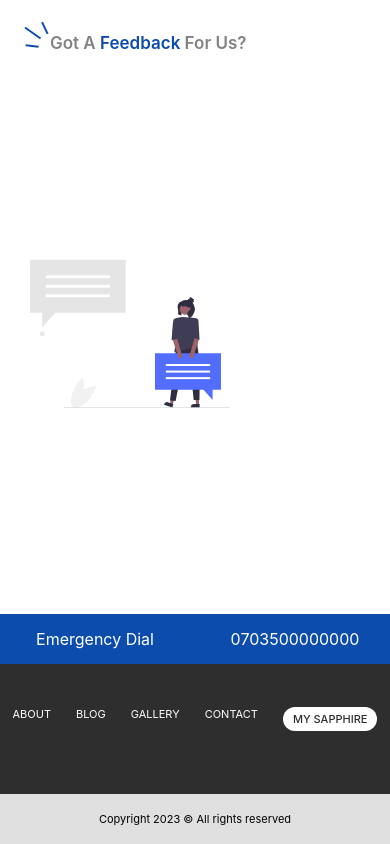
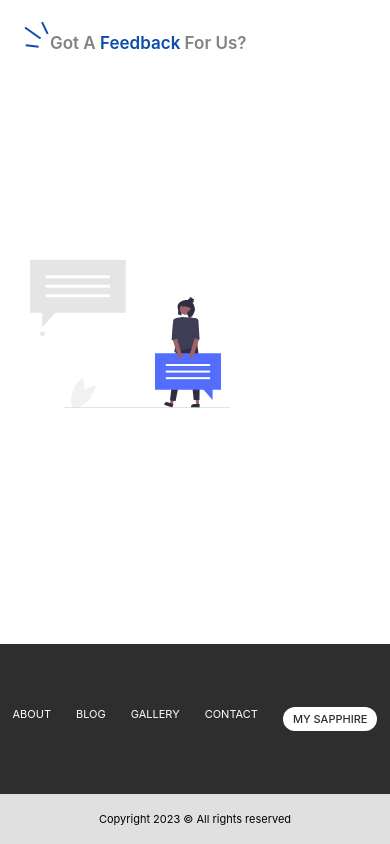
Before and after one commit to ObinnaKelvin/sapphire, a React (Create React App) app: page / in a window 390 px wide. Shown: the part 3812-4656 px from the top of the page. Built offline with nearby package versions, Linux system fonts and the light colour scheme.

Commit message:
Adjusted Footer on frontend to be mobile-friendly

```diff
--- a/src/View/components/footer/Footer.jsx
+++ b/src/View/components/footer/Footer.jsx
@@ -8,14 +8,14 @@ function Footer() {
   return (
     <div className="footer-container">
         <div className="footer-top">
-            <div className="footer-top-upper">
+            {/* <div className="footer-top-upper">
                 <div className="footer-top-upper-left">
                     Emergency Dial
                 </div>
                 <div className="footer-top-upper-right">
                     0703500000000
                 </div>
-            </div>
+            </div> */}
             <div className="footer-top-inner">
                 <div className="footer-logo-holder">
 
--- a/src/View/components/footer/footer.scss
+++ b/src/View/components/footer/footer.scss
@@ -71,3 +71,9 @@
         font-size: 11px;
     }
 }
+
+
+@media only screen and (min-width: 320px) and (max-width: 400px){ //Mobile
+
+
+}
```
